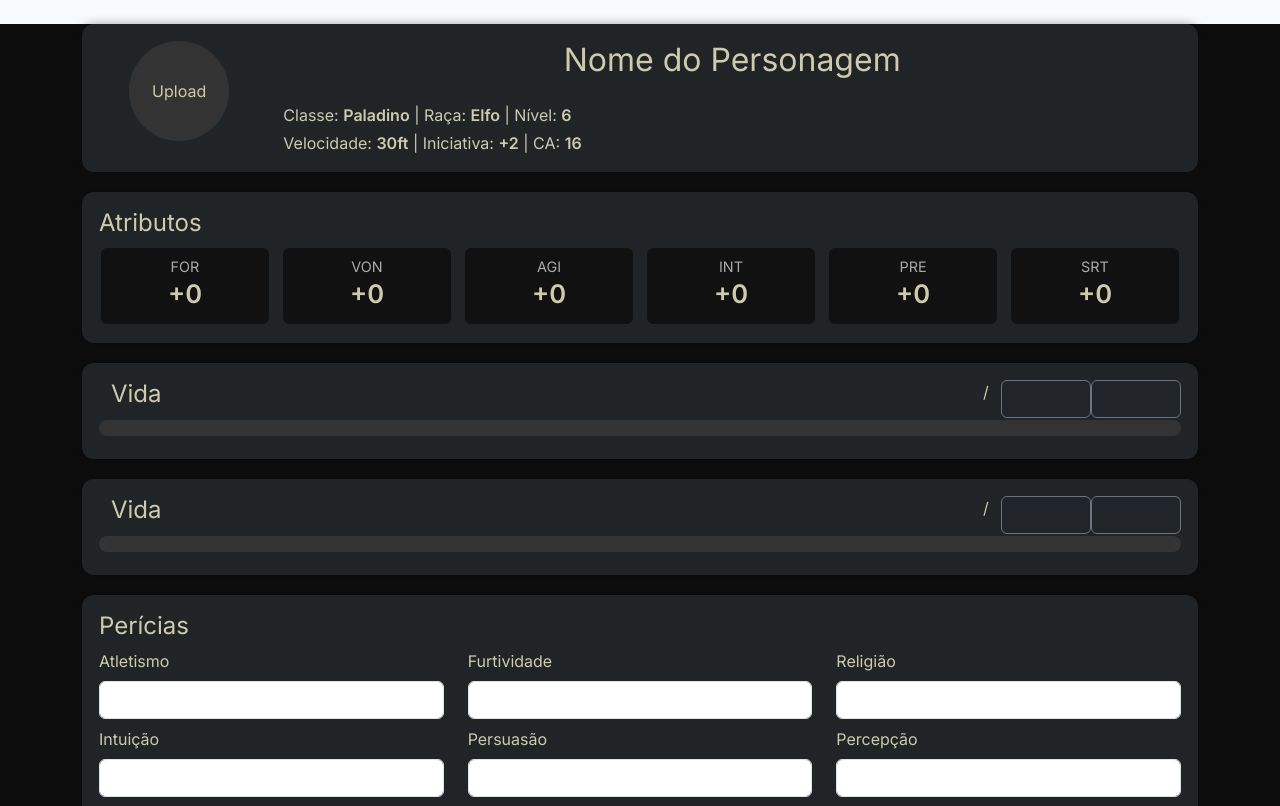
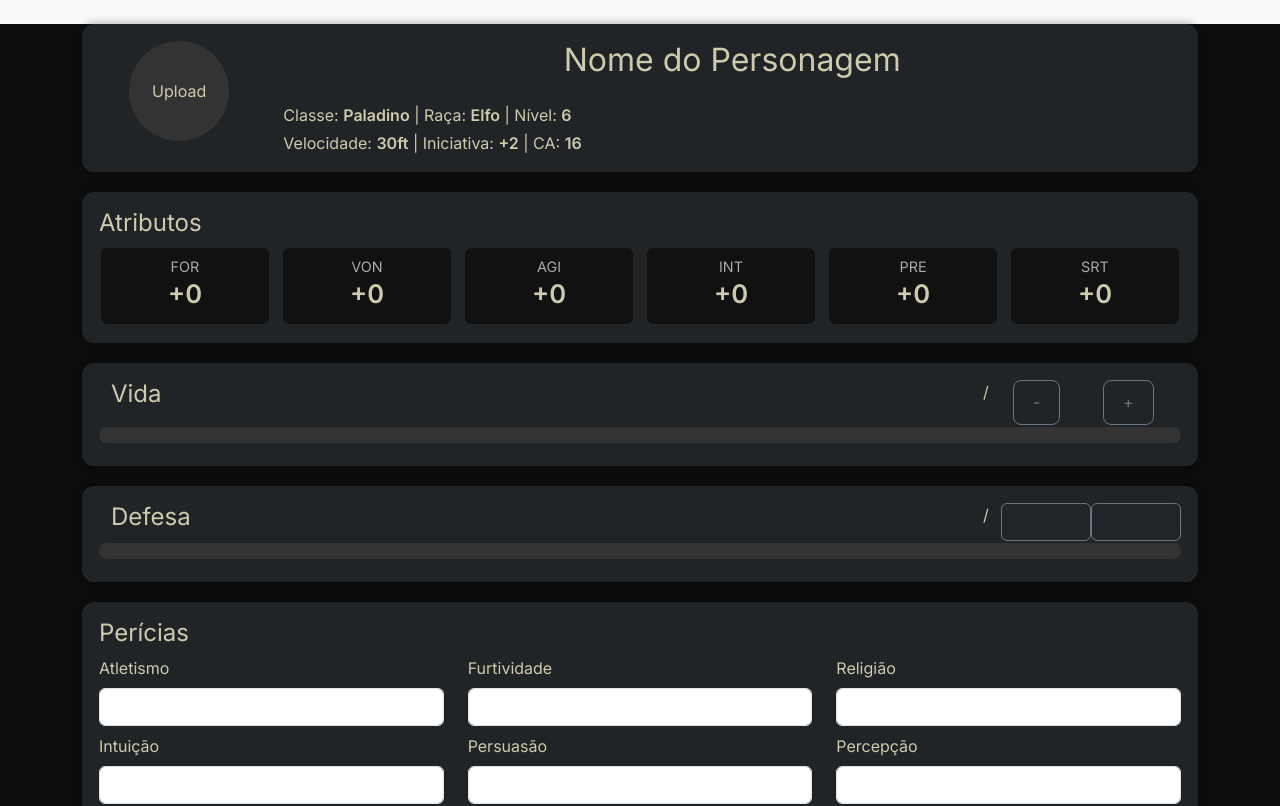
Before and after one commit to Denis-H-F-Faria/A-Lista-de-Freyr, a React (Vite) app in the folder ficha-rpg/: page /ficha in a window 1280 px wide. Shown: the top 806 px of the page. Built offline with nearby package versions, Linux system fonts and the light colour scheme.

Commit message:
ficha.jsx update | life gauge changed to improve ux

```diff
--- a/ficha-rpg/src/pages/ficha.jsx
+++ b/ficha-rpg/src/pages/ficha.jsx
@@ -78,6 +78,7 @@ useEffect(() => {
   return (
     <div className="ficha ">
       <div className="container my-4">
+
         {/* TOPO */}
         <div className="card-dd">
           <div className="row">
@@ -126,8 +127,12 @@ useEffect(() => {
             <div class="row">
               <h4 class="col">Vida</h4>
               <div class="col col-lg-1 text-end">{pv}/{pvMax}</div>
-              <input type="number" className="col col-lg-1 bg-dark text-light border-secondary input-group-text" value={pv} onChange={(e) => setPv(parseInt(e.target.value || 0))} />
-              <input type="number" className="col col-lg-1 bg-dark text-light border-secondary input-group-text" value={pvMax} onChange={(e) => setPvMax(parseInt(e.target.value || 0))} />
+              <div class="col col-lg-1">
+                <button className="btn btn-outline-secondary" onClick={() => setPv((prev) => Math.max(0, prev - 1))}>-</button>
+              </div>
+              <div class="col col-lg-1">
+                <button className="btn btn-outline-secondary" onClick={() => setPv((prev) => Math.min(pvMax, prev + 1))}>+</button>
+              </div>
             </div>
           </div>
           <progress ref={pvBarRef} value={pv} max={pvMax} className="w-100"></progress>
@@ -137,7 +142,7 @@ useEffect(() => {
         <div className="card-dd">
           <div class="container">
             <div class="row">
-              <h4 class="col">Vida</h4>
+              <h4 class="col">Defesa</h4>
               <div class="col col-lg-1 text-end">{pd}/{pdMax}</div>
               <input type="number" className="col col-lg-1 bg-dark text-light border-secondary input-group-text" value={pd} onChange={(e) => setPd(parseInt(e.target.value || 0))} />
               <input type="number" className="col col-lg-1 bg-dark text-light border-secondary input-group-text" value={pdMax} onChange={(e) => setPdMax(parseInt(e.target.value || 0))} />
```
